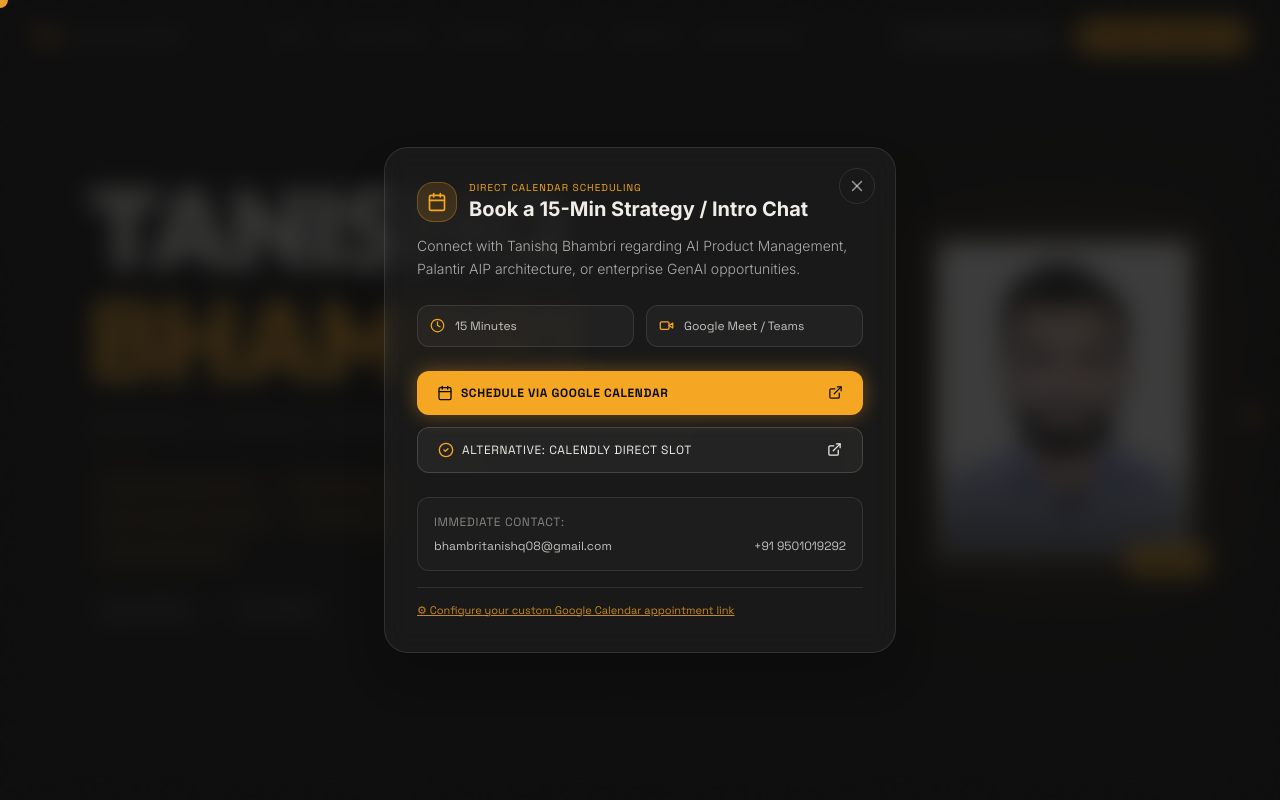
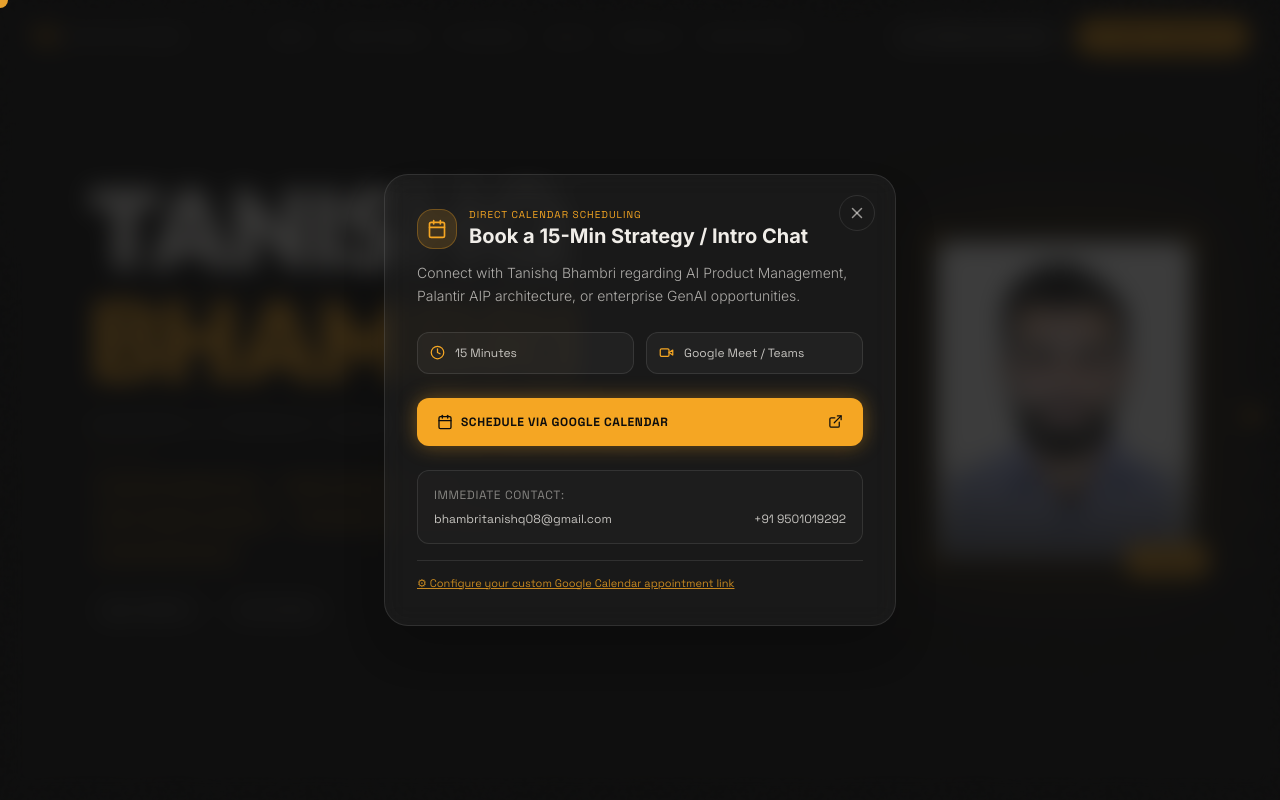
Before and after one commit to bhambri26/Tanishq-portfolio, a Next.js app: page / in a window 1280 px wide. Both pictures are taken after a click on the button "BOOK 15-MIN CHAT". Shown: the top 800 px of the page. Built offline with nearby package versions, Linux system fonts and the light colour scheme.

Commit message:
fix: remove footer quote and remove calendly alternative from booking modal

```diff
--- a/components/Footer.tsx
+++ b/components/Footer.tsx
@@ -44,10 +44,7 @@
           viewport={{ once: true }}
           transition={{ delay: 0.2 }}
         >
-          <h4 className="font-display text-2xl md:text-4xl font-bold uppercase tracking-tighter text-foreground mb-2 text-border mix-blend-difference">
-            "Let's turn raw data into real decisions."
-          </h4>
-          <p className="font-mono text-xs uppercase text-muted-foreground tracking-widest mt-4">
+          <p className="font-mono text-xs uppercase text-muted-foreground tracking-widest">
             © {new Date().getFullYear()} Tanishq Bhambri • AI Product Leader & Data Strategist
           </p>
         </motion.div>
--- a/components/SmoothScroll.tsx
+++ b/components/SmoothScroll.tsx
@@ -245,30 +245,17 @@
                 </div>
               </div>
 
-              {/* Direct Booking Actions */}
-              <div className="space-y-3 mb-6">
+              {/* Direct Booking Action */}
+              <div className="mb-6">
                 <a
                   href={calUrl}
                   target="_blank"
                   rel="noopener noreferrer"
-                  className="interactive flex items-center justify-between w-full px-5 py-3.5 rounded-xl bg-accent text-background font-mono text-xs font-bold uppercase tracking-wider hover:bg-accent/90 transition-all shadow-[0_0_20px_rgba(245,166,35,0.4)]"
+                  className="interactive flex items-center justify-between w-full px-5 py-4 rounded-xl bg-accent text-background font-mono text-xs font-bold uppercase tracking-wider hover:bg-accent/90 transition-all shadow-[0_0_20px_rgba(245,166,35,0.4)] transform hover:-translate-y-0.5"
                 >
                   <span className="flex items-center gap-2">
                     <Calendar size={16} />
                     Schedule via Google Calendar
-                  </span>
-                  <ExternalLink size={15} />
-                </a>
-
-                <a
-                  href="https://calendly.com/tanishqbhambri/15min"
-                  target="_blank"
-                  rel="noopener noreferrer"
-                  className="interactive flex items-center justify-between w-full px-5 py-3.5 rounded-xl border border-white/15 bg-white/5 hover:border-accent/40 text-foreground hover:text-accent font-mono text-xs uppercase tracking-wider transition-all"
-                >
-                  <span className="flex items-center gap-2">
-                    <CheckCircle2 size={16} className="text-accent" />
-                    Alternative: Calendly Direct Slot
                   </span>
                   <ExternalLink size={15} />
                 </a>
```
Also changed, not shown: 1 other file (tests, documents, lock files or other folders).
